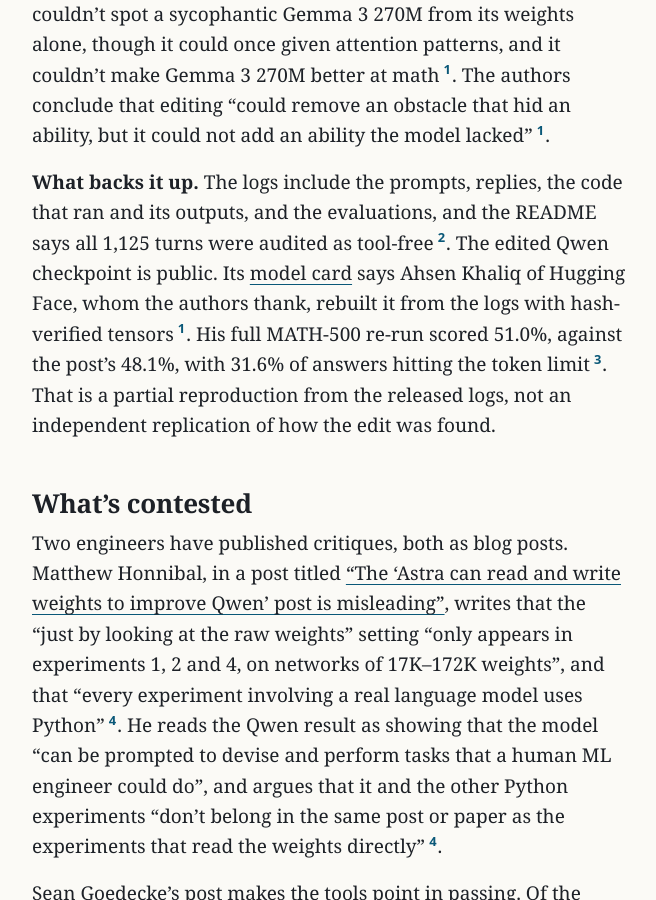
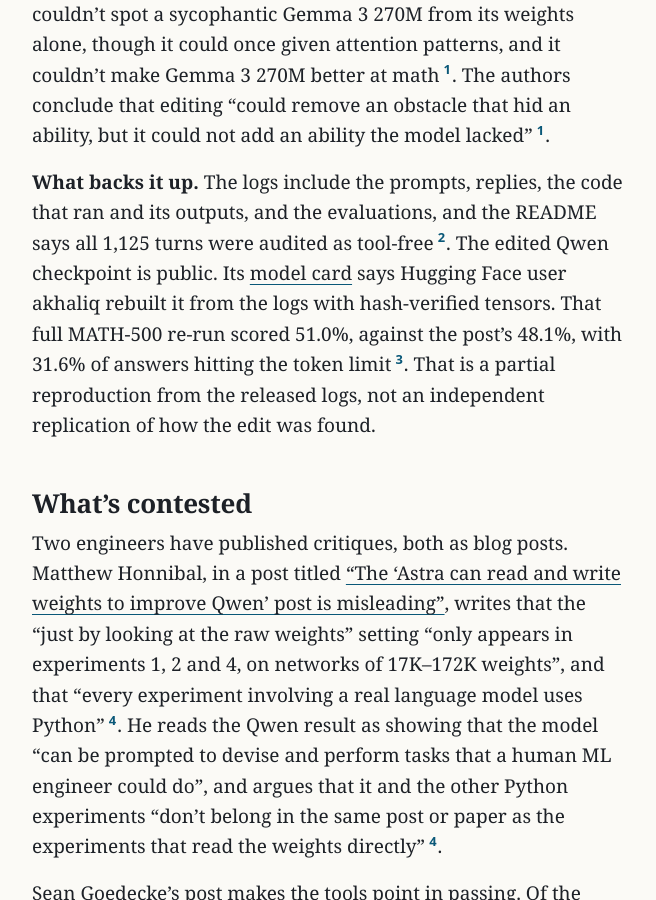
Before and after one commit to northwind-press/northwind-press.github.io, a Jekyll site: the page built from _posts/2026-11-05-weight-space-programming.md, in a window 1280 px wide and 900 px high, scrolled down 2644 px. Shown: the whole window, without its empty margins (308-964 px from the left). Built offline with Jekyll 4.4.1, drawn with Linux system fonts in a browser that asks for light colours; some of the changed text lies outside the part shown.

Commit message:
Editor fixes: akhaliq per model card; 'name the idea' not 'coined'; blank line before Our view
Co-Authored-By: Claude Opus 5.5 <noreply@anthropic.com>

```diff
--- a/_posts/2026-11-05-weight-space-programming.md
+++ b/_posts/2026-11-05-weight-space-programming.md
@@ -80,7 +80,7 @@ With only 10 or 25 forward-pass batches, the authors report, the loops barely we
 
 **What didn't work.** The post reports its own failures. The model couldn't spot a sycophantic Gemma 3 270M from its weights alone, though it could once given attention patterns, and it couldn't make Gemma 3 270M better at math{% include cite.html n=1 %}. The authors conclude that editing "could remove an obstacle that hid an ability, but it could not add an ability the model lacked"{% include cite.html n=1 %}.
 
-**What backs it up.** The logs include the prompts, replies, the code that ran and its outputs, and the evaluations, and the README says all 1,125 turns were audited as tool-free{% include cite.html n=2 %}. The edited Qwen checkpoint is public. Its [model card](https://huggingface.co/RikiyaT/Qwen3.5-0.8B-weight-space-programming) says Ahsen Khaliq of Hugging Face, whom the authors thank, rebuilt it from the logs with hash-verified tensors{% include cite.html n=1 %}. His full MATH-500 re-run scored 51.0%, against the post's 48.1%, with 31.6% of answers hitting the token limit{% include cite.html n=3 %}. That is a partial reproduction from the released logs, not an independent replication of how the edit was found.
+**What backs it up.** The logs include the prompts, replies, the code that ran and its outputs, and the evaluations, and the README says all 1,125 turns were audited as tool-free{% include cite.html n=2 %}. The edited Qwen checkpoint is public. Its [model card](https://huggingface.co/RikiyaT/Qwen3.5-0.8B-weight-space-programming) says Hugging Face user akhaliq rebuilt it from the logs with hash-verified tensors. That full MATH-500 re-run scored 51.0%, against the post's 48.1%, with 31.6% of answers hitting the token limit{% include cite.html n=3 %}. That is a partial reproduction from the released logs, not an independent replication of how the edit was found.
 
 ## What's contested
 
@@ -106,6 +106,7 @@ We haven't run any of these steps ourselves. They come from the projects' own pa
 Writing weights without gradient descent isn't new. The post itself cites two earlier approaches{% include cite.html n=1 %}. [Tracr](https://arxiv.org/abs/2301.05062), a 2023 paper with code that its arXiv listing says was presented at NeurIPS 2023, compiles programs written in the RASP language into transformer weights. [HyperNetworks](https://arxiv.org/abs/1609.09106), a 2016 preprint, uses one network to generate another's weights.
 
 Two more strands sit nearby. [Task arithmetic](https://arxiv.org/abs/2212.04089), a peer-reviewed ICLR 2023 paper, edits models by adding and subtracting weight differences. Work on [learning in deep weight spaces](https://arxiv.org/abs/2301.12780), peer-reviewed at ICML 2023, builds networks that take other networks' weights as input.
+
 ## Our view
 
 These are our opinions, not the authors'.
```
Also changed, not shown: other parts of _posts/2026-11-05-weight-space-programming.md (+1 -1 lines).
